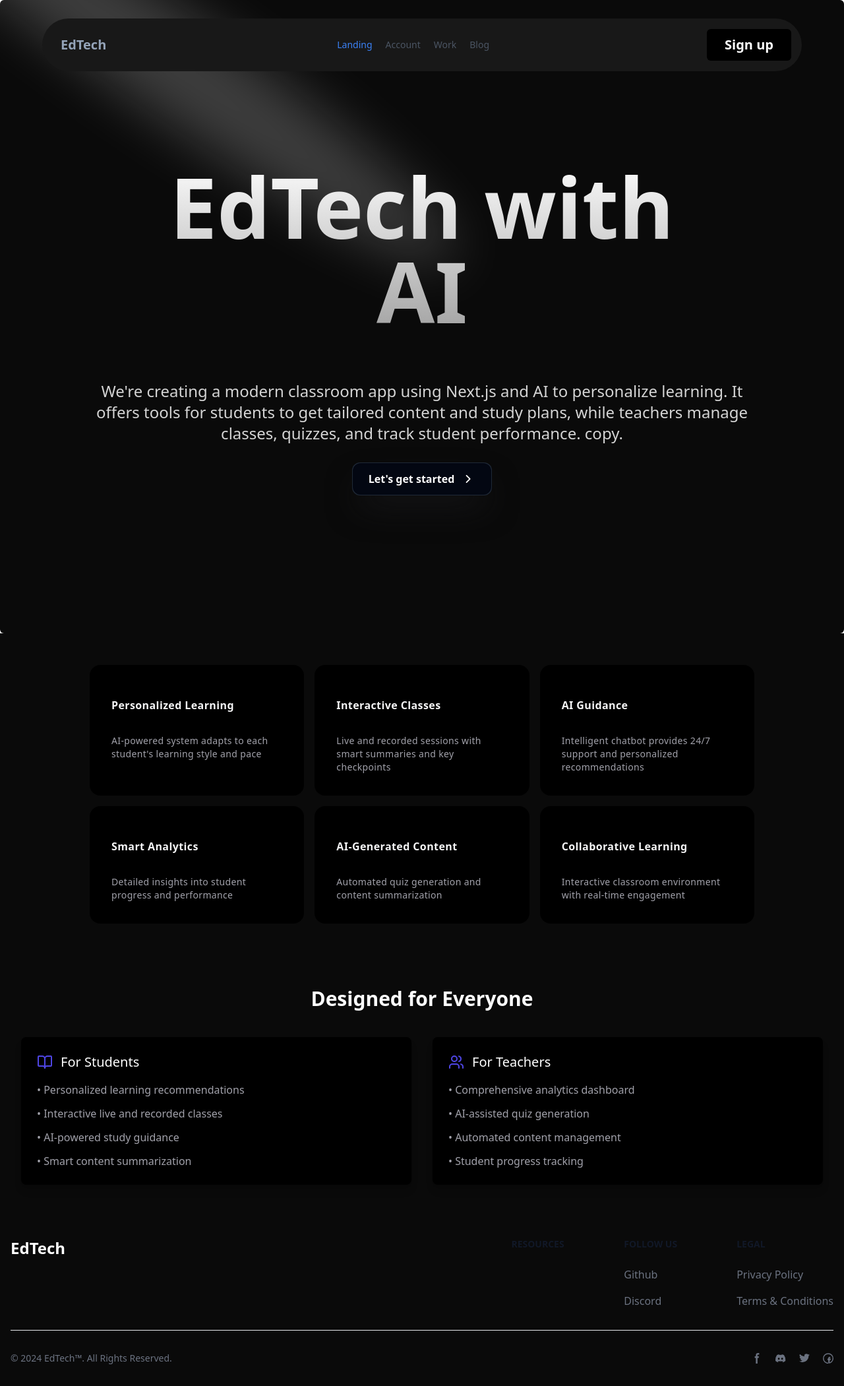
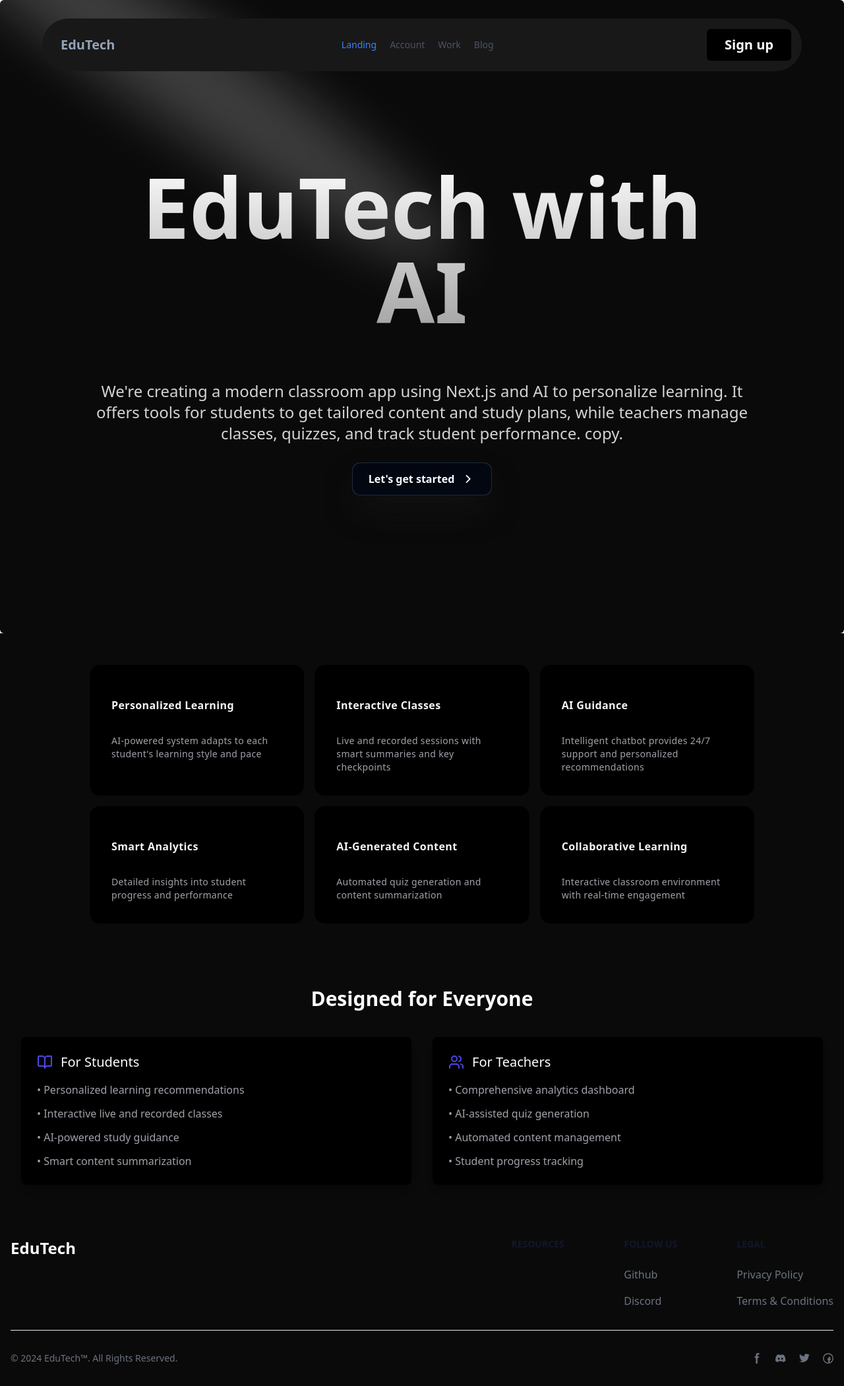
Before and after one commit to Mohammed6903/mumbaihacks, a Next.js app in the folder education/: page / in a window 1280 px wide. Shown: the whole page at 66% size. Built offline with nearby package versions, Linux system fonts and the light colour scheme.

Commit message:
routing adjustment

```diff
--- a/education/app/(auth-pages)/sign-in/page.tsx
+++ b/education/app/(auth-pages)/sign-in/page.tsx
@@ -48,7 +48,7 @@ export default function Login() {
         } catch (error) {
           console.error('Database error:', error);
         }
-        router.push('/main'); // in future add role manager
+        router.push('/main/student'); // in future add role manager
       }
     };
 
@@ -57,7 +57,7 @@ export default function Login() {
     // Set up auth state change listener
     const { data: { subscription } } = supabase.auth.onAuthStateChange((event, session) => {
       if (event === 'SIGNED_IN' && session) {
-        router.push('/main'); // in future add role manager
+        router.push('/main/student'); // in future add role manager
       }
     });
 
--- a/education/components/Footer.tsx
+++ b/education/components/Footer.tsx
@@ -10,7 +10,7 @@ function Footerpage() {
             <a href="https://flowbite.com/" className="flex items-center">
 
               <span className="self-center text-2xl font-semibold whitespace-nowrap dark:text-white">
-                EdTech
+                EduTech
               </span>
             </a>
           </div>
@@ -82,7 +82,7 @@ function Footerpage() {
           <span className="text-sm text-gray-500 sm:text-center dark:text-gray-400">
             © 2024{" "}
             <a href="https://flowbite.com/" className="hover:underline">
-              EdTech™
+              EduTech™
             </a>
             . All Rights Reserved.
           </span>
--- a/education/components/Navbar.tsx
+++ b/education/components/Navbar.tsx
@@ -9,7 +9,7 @@ function Navbar() {
             className="sm:order-1 flex-none text-xl font-semibold ml-3 text-slate-400 focus:outline-none focus:opacity-80"
             href="#"
           >
-            EdTech
+            EduTech
           </a>
           <div className="sm:order-3 flex items-center gap-x-2">
             <button
--- a/education/components/Spotlight.tsx
+++ b/education/components/Spotlight.tsx
@@ -10,7 +10,7 @@ export default function SpotlightPreview() {
       />
       <div className="flex flex-col  items-center p-4 max-w-7xl  mx-auto relative z-10  w-full pt-20 md:pt-0">
         <h1 className=" text-7xl my-14 md:text-9xl font-bold text-center bg-clip-text text-transparent bg-gradient-to-b from-neutral-50 to-neutral-400 bg-opacity-50">
-          EdTech with <br /> AI
+          EduTech with <br /> AI
         </h1>
         <p className="mt-4 mb-7 text-2xl font-normal  text-neutral-300 max-w-5xl text-center mx-auto">
           We're creating a modern classroom app using Next.js and AI to
--- a/education/utils/supabase/middleware.ts
+++ b/education/utils/supabase/middleware.ts
@@ -46,7 +46,7 @@ export const updateSession = async (request: NextRequest) => {
     }
 
     if (request.nextUrl.pathname === "/" && !user.error) {
-      return NextResponse.redirect(new URL("/main", request.url)); // in future add role manager
+      return NextResponse.redirect(new URL("/main/student", request.url)); // in future add role manager
     }
 
     return response;
```
